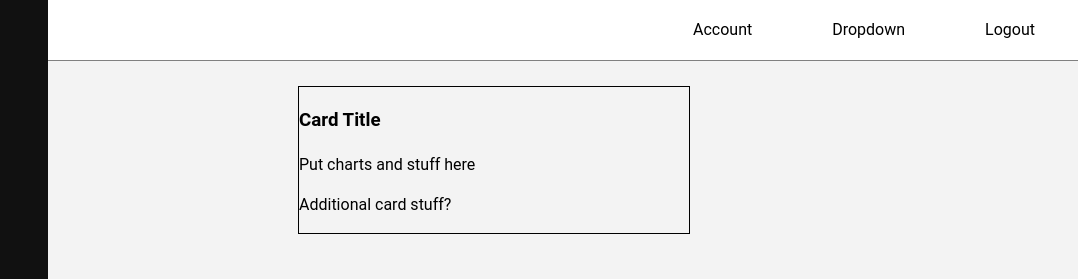
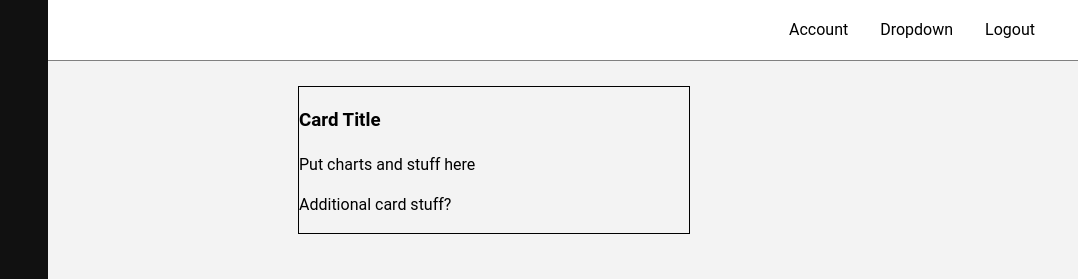
Before and after one commit to austin-bagwell/logistics-dashboard, a website: page public/index.html in a window 1280 px wide. Shown: the top 279 px of the page, 202-1280 px from the left. Drawn offline with Linux system fonts and the light colour scheme.

Commit message:
topnav spacing

```diff
--- a/public/styles.css
+++ b/public/styles.css
@@ -123,7 +123,7 @@
 
 .topnav__item {
   list-style: none;
-  margin-left: 5em;
+  margin-left: 2em;
 }
 
 .topnav__item:hover {
```
